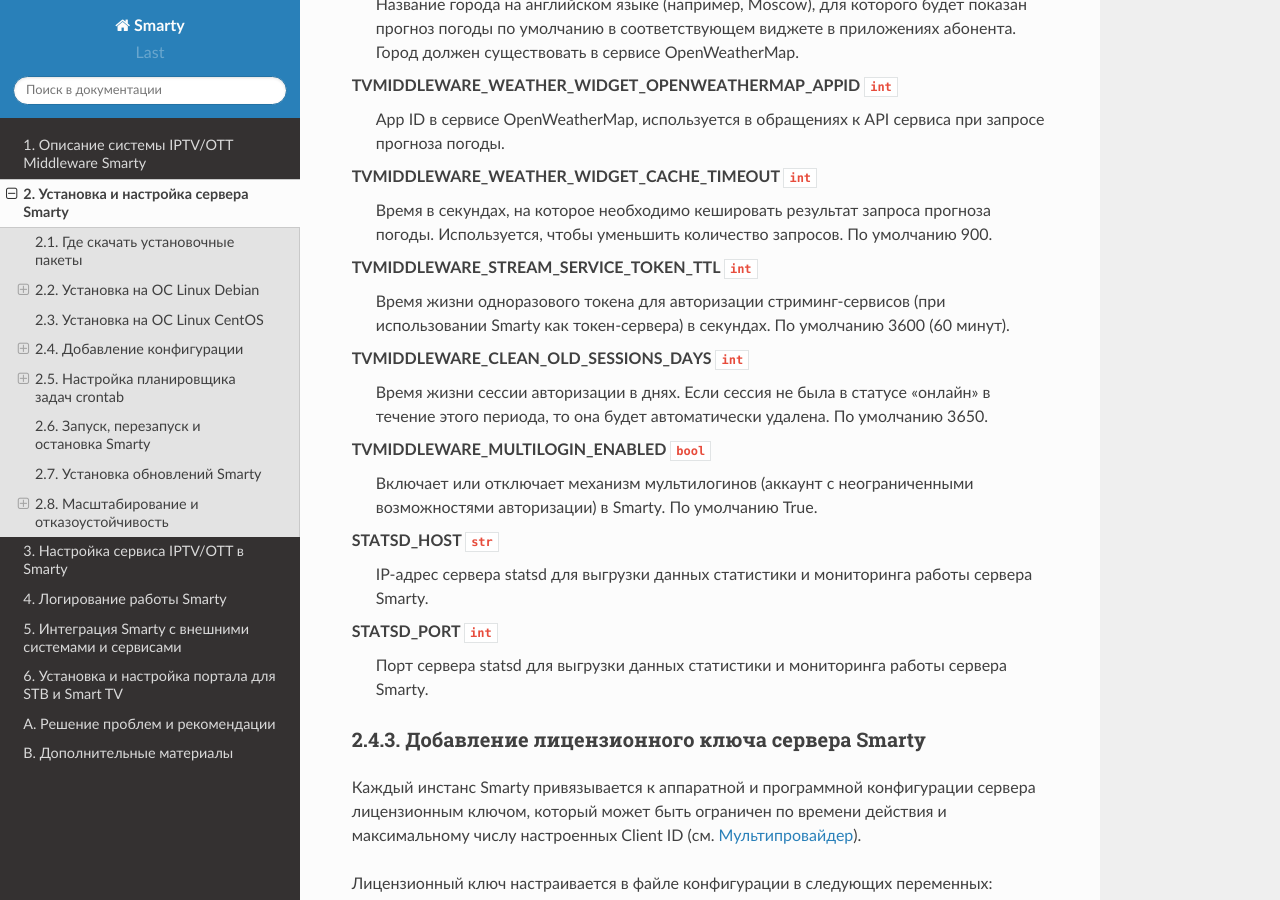
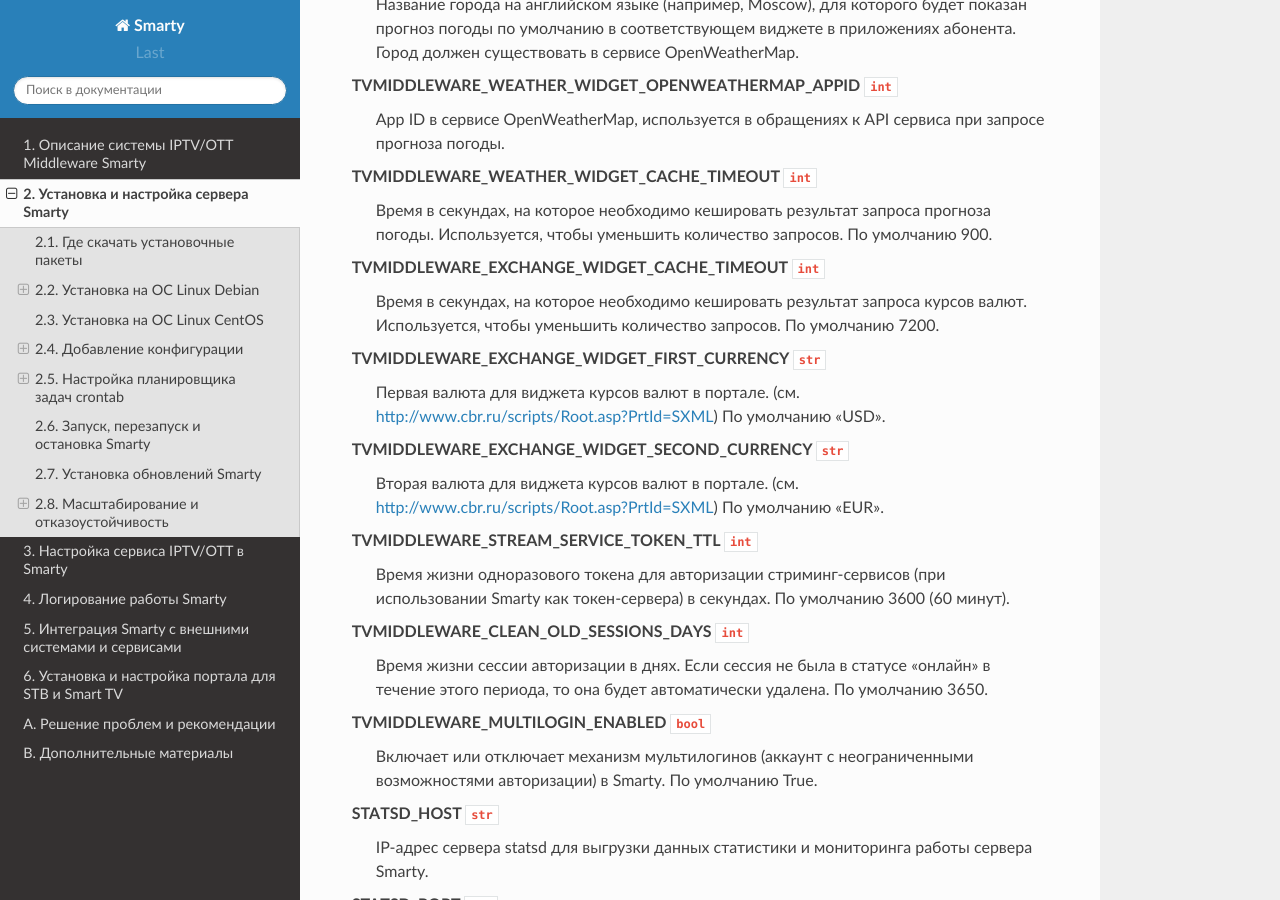
Before and after one commit to sergey-yakovlev/smarty-docs, a Sphinx documentation site: the page built from source/installation_and_configuration.rst, in a window 1280 px wide and 900 px high, scrolled down 4399 px. Built offline with Sphinx 7.4.7 and the Read the Docs theme 2.0.0, drawn with Linux system fonts in a browser that asks for light colours.

Commit message:
TVMIDDLEWARE_EXCHANGE_WIDGET_ options

```diff
--- a/source/installation_and_configuration.rst
+++ b/source/installation_and_configuration.rst
@@ -205,6 +205,18 @@
 TVMIDDLEWARE_WEATHER_WIDGET_CACHE_TIMEOUT ``int``
   Время в секундах, на которое необходимо кешировать результат запроса прогноза погоды. Используется, чтобы
   уменьшить количество запросов. По умолчанию 900.
+
+TVMIDDLEWARE_EXCHANGE_WIDGET_CACHE_TIMEOUT ``int``
+  Время в секундах, на которое необходимо кешировать результат запроса курсов валют. Используется, чтобы
+  уменьшить количество запросов. По умолчанию 7200.
+
+TVMIDDLEWARE_EXCHANGE_WIDGET_FIRST_CURRENCY ``str``
+  Первая валюта для виджета курсов валют в портале. (см. http://www.cbr.ru/scripts/Root.asp?PrtId=SXML)
+  По умолчанию "USD".
+
+TVMIDDLEWARE_EXCHANGE_WIDGET_SECOND_CURRENCY ``str``
+  Вторая валюта для виджета курсов валют в портале. (см. http://www.cbr.ru/scripts/Root.asp?PrtId=SXML)
+  По умолчанию "EUR".
 
 TVMIDDLEWARE_STREAM_SERVICE_TOKEN_TTL ``int``
   Время жизни одноразового токена для авторизации стриминг-сервисов (при использовании Smarty как токен-сервера) в
```
